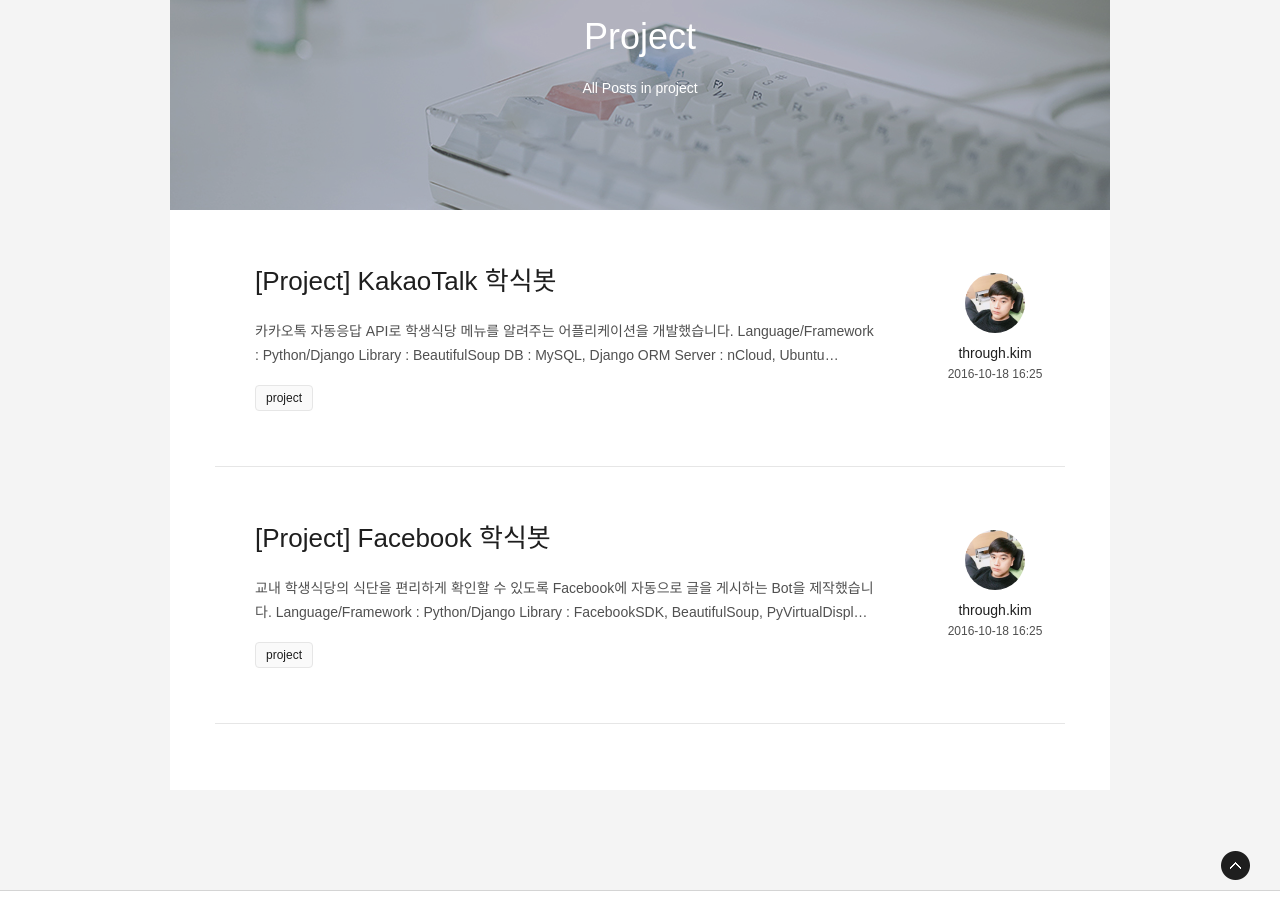
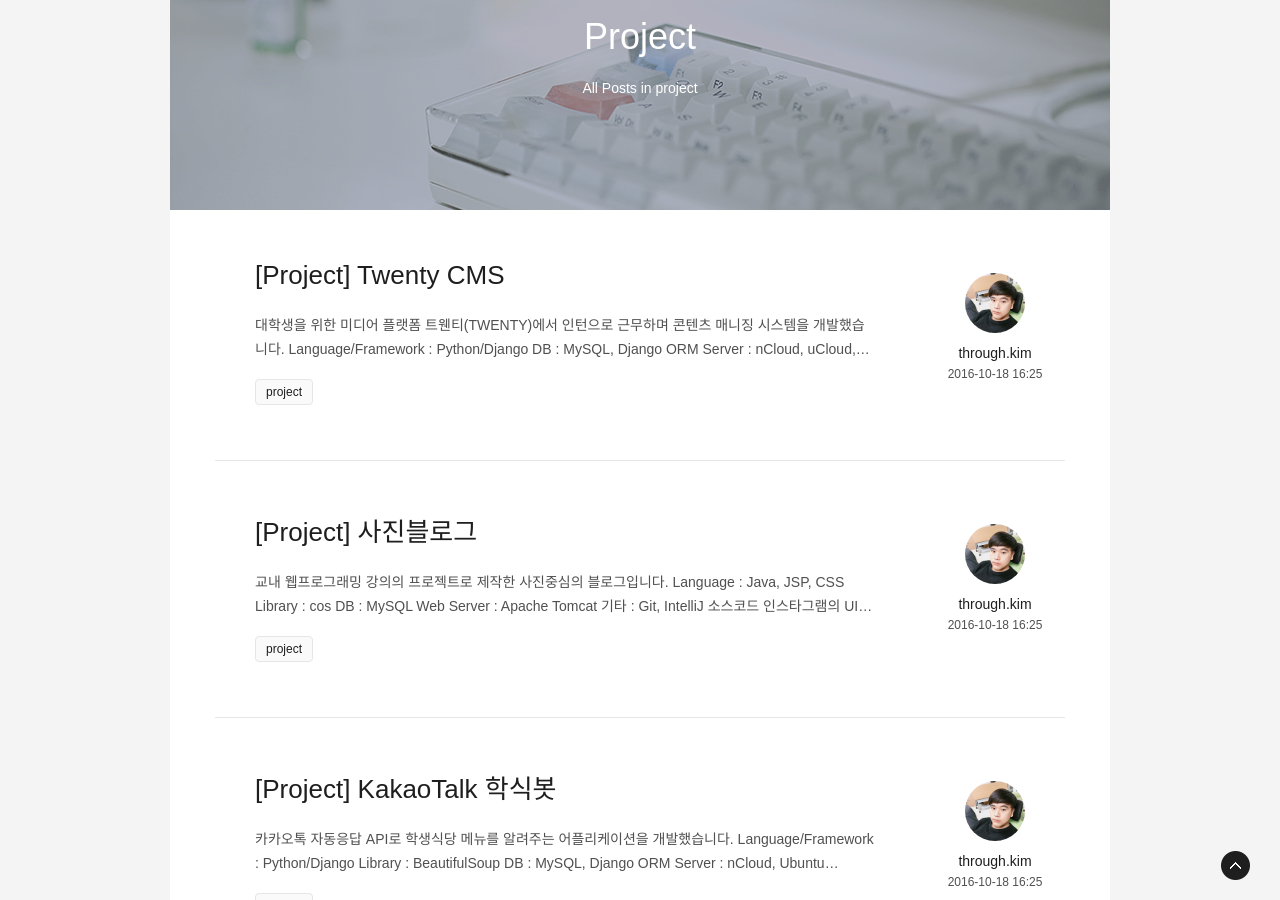
Before and after one commit to ThroughKim/throughkim.github.com, a Jekyll site: the page built from _tags/project.md, in a window 1280 px wide and 900 px high, scrolled down 234 px. Built offline with Jekyll 4.4.1, drawn with Linux system fonts in a browser that asks for light colours; some web fonts are replaced.

Commit message:
upload blog

```diff
--- /dev/null
+++ b/_posts/2016-10-18-pf-photoblog.md
@@ -0,0 +1,48 @@
+---
+layout: post
+title: '[Project] 사진블로그'
+author: through.kim
+date: 2016-10-18 16:25
+tags: [project]
+---
+
+>교내 웹프로그래밍 강의의 프로젝트로 제작한 사진중심의 블로그입니다.
+
+---
+
+* Language : Java, JSP, CSS
+* Library : cos
+* DB : MySQL
+* Web Server : Apache Tomcat
+* 기타 : Git, IntelliJ
+* [소스코드](https://github.com/ThroughKim/photoblog)
+
+---
+
+인스타그램의 UI를 모방하여 제작하였고, Java와 JSP를 이용해 만들었습니다.
+
+![메인](/assets/images/photoblog_main.png)
+
+메인화면은 팔로우한 사용자의 포스팅만을 보여줍니다.
+
+![사진업로드](/assets/images/photoblog_photo_select.png)
+![포스팅작성](/assets/images/photoblog_postedit.png)
+
+사진을 업로드하고 포스팅을 작성하는 페이지입니다. 사진 업로드에는 cos 라이브러리를 사용하였고, 포스팅 내용의 해시태그를 자동으로 인식하여 DB에 저장하면서 하이퍼링크를 생성하도록 작성했습니다.
+
+![해시태그 포스팅](/assets/images/photoblog_hashtag.png)
+
+해시태그 기능도 구현하여 해시태그를 클릭하면 동일한 해시태그가 포함된 게시물을 보여줍니다.
+
+![자기프로필](/assets/images/photoblog_profile.png)
+
+프로필창에서 자신이 올린 게시물을 확인할 수 있습니다. CSS의 Flex기능을 이용했습니다.
+
+![팔로잉프로필](/assets/images/photoblog_following.png)
+![언팔로잉프로필](/assets/images/photoblog_unfollowing.png)
+
+타인의 프로필페이지에서 간단히 버튼을 이용해 팔로잉/언팔로잉을 할 수 있도록 구현했습니다.
+
+![프로필 편집](/assets/images/photoblog_profile_edit.png)
+
+프로필을 편집하고 자신의 프로필사진을 변경할 수 있는 페이지입니다.
--- /dev/null
+++ b/_posts/2016-10-18-pf-twenty-cms.md
@@ -0,0 +1,36 @@
+---
+layout: post
+title: '[Project] Twenty CMS'
+author: through.kim
+date: 2016-10-18 16:25
+tags: [project]
+---
+
+>대학생을 위한 미디어 플랫폼 트웬티(TWENTY)에서 인턴으로 근무하며 콘텐츠 매니징 시스템을 개발했습니다.
+
+---
+
+* Language/Framework : Python/Django
+* DB : MySQL, Django ORM
+* Server : nCloud, uCloud, Ubuntu 14.04.4 LTS
+* Charts : D3.js
+* 기타 : TDD, Git, Vim, PyCharm
+
+---
+
+제가 맡은 부분은 서비스 사용 로그를 분석해 통계를 내리는 DASHBOARD부분과 콘텐츠 관리페이지, 개별 콘텐츠 통계분석페이지였습니다.
+
+![main](/assets/images/twenty_main_page.png)
+
+메인 Dashboard이며, 사용자가 로그인 했을 때 현재 서비스의 상태를 직관적으로 확인할 수 있도록 하고자 만들었습니다.
+
+![postlist](/assets/images/twenty_postlist.png)
+
+콘텐츠 매니징 시스템의 콘텐츠 리스트 부분입니다.
+트웬티 어플리케이션에 매일 발행되는 뉴스 콘텐츠를 관리할 수 있는 페이지입니다.
+콘텐츠가 많아지면서 어플리케이션의 성능이 떨어지는 문제점이 발생했습니다.
+때문에, 쿼리와 페이지네이터 개선을 통해 성능을 높였던 경험이 있습니다.
+
+![postview](/assets/images/twenty_postview.png)
+
+개별 콘텐츠의 내용과 통계를 볼 수 있는 페이지입니다.
```
Also changed, not shown: _posts/2016-10-18-pf-kakao-haksik.md (+1 -1 lines), _posts/2016-12-08-beautifulsoup-korean.md (added, +19 -0 lines).
